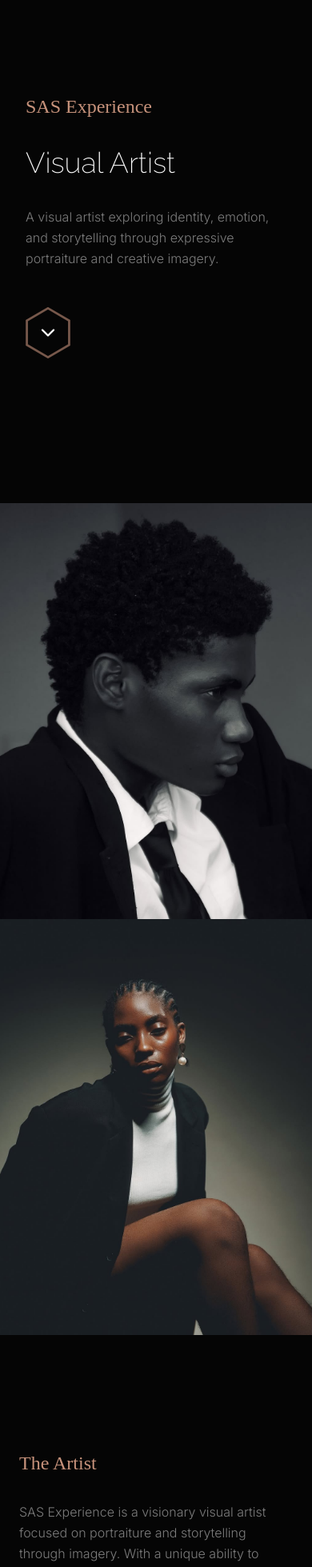
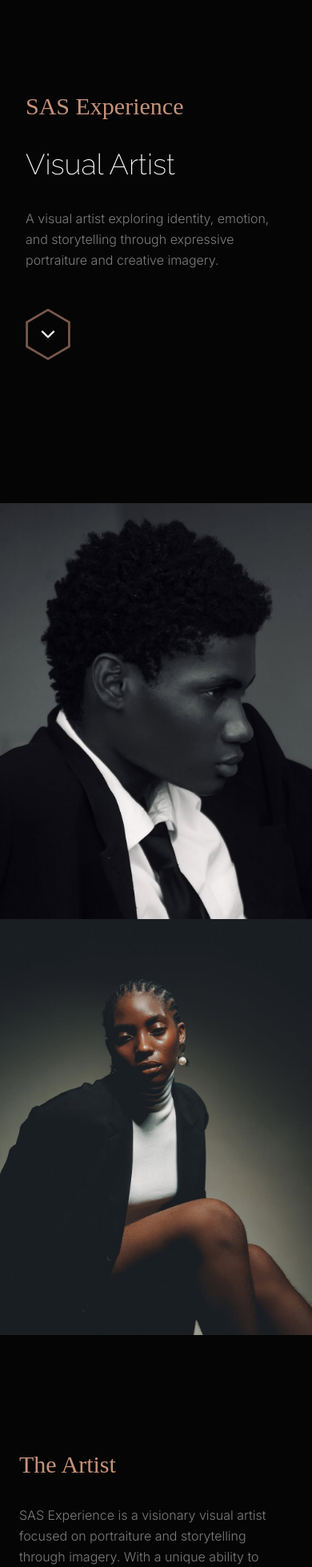
Before and after one commit to dprince001/Sas_experience, a React (Vite) app: page / in a window 390 px wide. Shown: the top 1959 px of the page at 80% size. Built offline with nearby package versions, Linux system fonts and the light colour scheme; a web font is replaced by a local one.

Commit message:
font fixes

```diff
--- a/src/components/About.tsx
+++ b/src/components/About.tsx
@@ -2,7 +2,7 @@ const About = () => {
   return (
     <section className="flex flex-col justify-center px-6 md:px-12 lg:px-24 py-20 sm:items-center">
       <div className="max-w-4xl">
-        <h3 className="font-cursive text-[#C6927B] text-2xl md:text-3xl lg:text-[35px] mb-8">
+        <h3 className="font-cursive text-[#C6927B] text-3xl md:text-[35px] mb-8">
           The Artist
         </h3>
 
--- a/src/components/Gallery.tsx
+++ b/src/components/Gallery.tsx
@@ -18,7 +18,7 @@ const Gallery = () => {
 
   return (
     <section className="px-6 md:px-12 lg:px-24 py-16 md:py-24">
-      <h3 className="font-cursive text-[#C6927B] text-2xl md:text-3xl lg:text-[35px] mb-8">
+      <h3 className="font-cursive text-[#C6927B] text-3xl md:text-[35px] mb-8">
         Gallery
       </h3>
 
--- a/src/components/Hero.tsx
+++ b/src/components/Hero.tsx
@@ -8,7 +8,7 @@ const Hero = () => {
   return (
     <section className="min-h-[67vh] flex flex-col justify-center px-8 md:px-12 lg:px-24 py-20">
       <div className="max-w-4xl">
-        <h3 className="font-cursive text-[#C6927B] text-2xl md:text-3xl lg:text-[35px] mb-8">
+        <h3 className="font-cursive text-[#C6927B] text-3xl md:text-[35px] mb-8">
           SAS Experience
         </h3>
 
```
